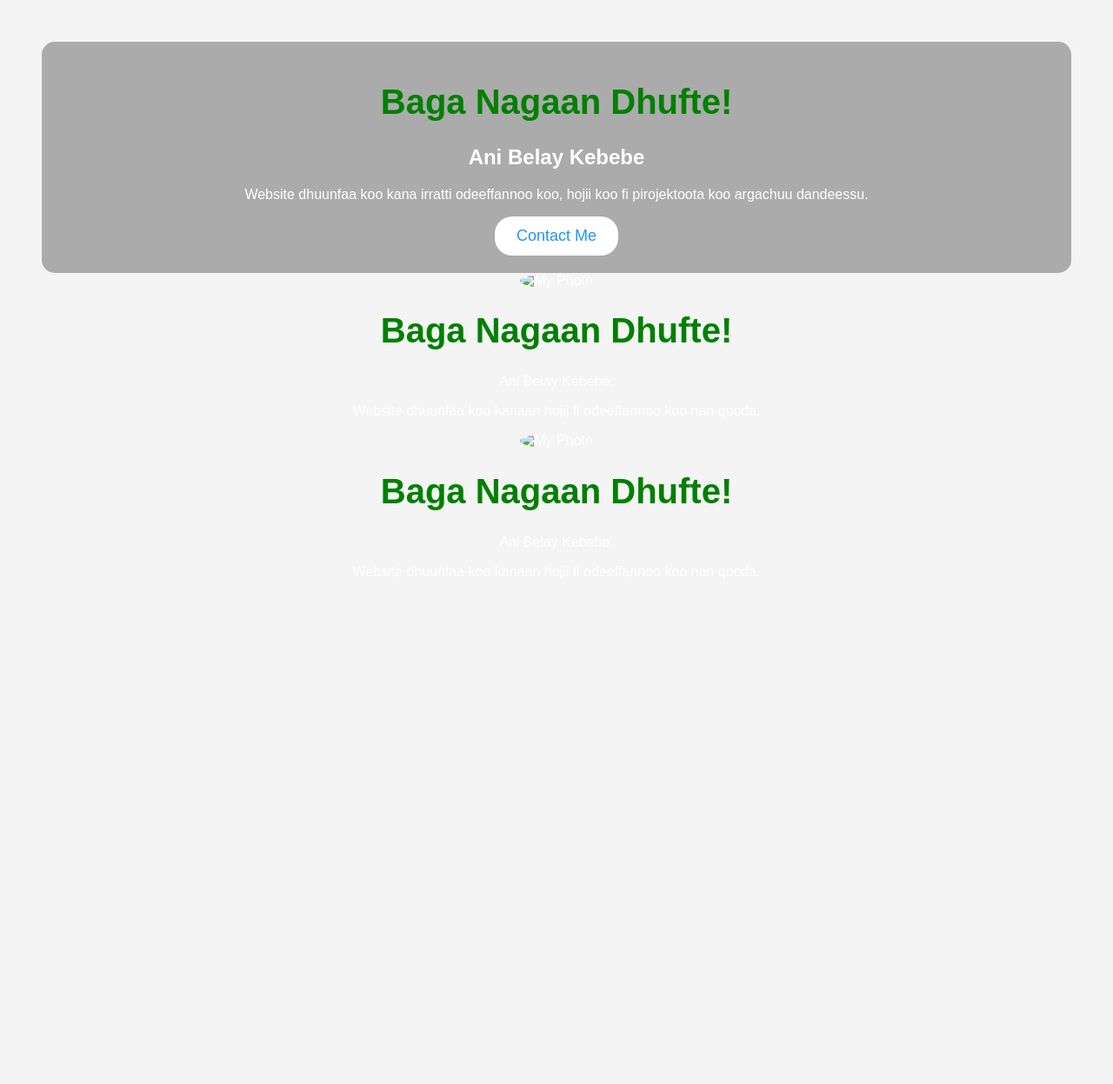
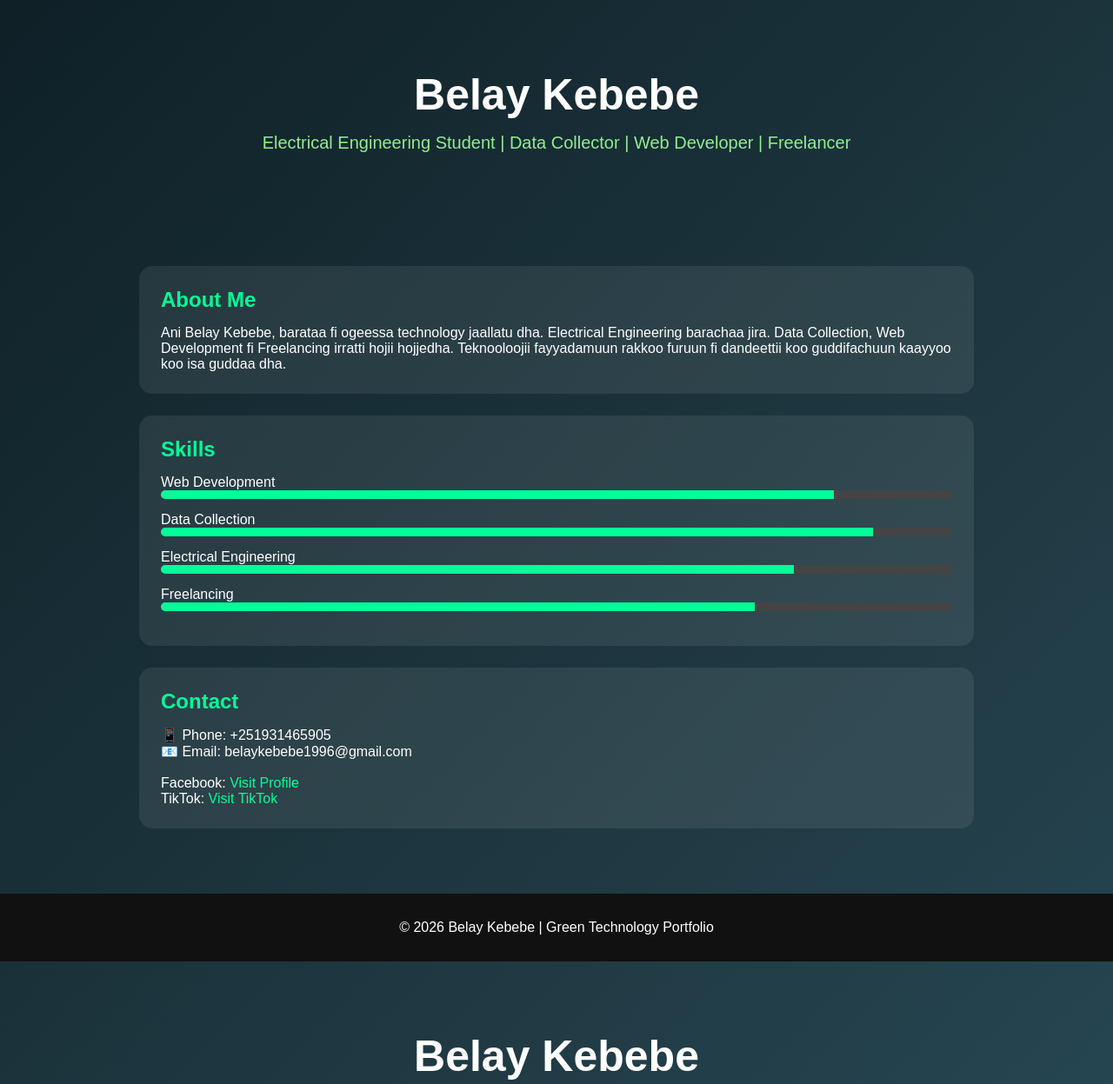
Before and after one commit to Belay647/Belay_website-2, a plain HTML site: page index.html in a window 1280 px wide. Shown: the top 1247 px of the page at 87% size. Before the commit the page ends 800 px from the top, so only its background shows below. Drawn offline with Linux system fonts and the light colour scheme.

Commit message:
Update index.html

```diff
--- a/index.html
+++ b/index.html
@@ -1,114 +1,322 @@
 
 <!DOCTYPE html>
-<html>
+<html lang="en">
 <head>
-<title>Belay Kebebe</title>
+<meta charset="UTF-8">
+<meta name="viewport" content="width=device-width, initial-scale=1.0">
+<title>Belay Kebebe Portfolio</title>
 
 <style>
-body{
-    font-family: Arial, sans-serif;
-    background: linear-gradient(to right, #4CAF50, #2196F3);
-    color: white;
-    text-align: center;
-    padding: 40px;
+
+*{
+margin:0;
+padding:0;
+box-sizing:border-box;
+font-family:Arial,sans-serif;
 }
 
-.container{
-    background: rgba(0,0,0,0.3);
-    padding: 20px;
-    border-radius: 15px;
+body{
+background:linear-gradient(135deg,#0f2027,#203a43,#2c5364);
+color:white;
 }
 
-h1{
-    font-size: 40px;
+header{
+text-align:center;
+padding:80px 20px;
 }
 
-button{
-    background: white;
-    color: #2196F3;
-    border: none;
-    padding: 12px 25px;
-    border-radius: 20px;
-    font-size: 18px;
+header h1{
+font-size:50px;
 }
+
+header p{
+margin-top:15px;
+font-size:20px;
+color:#90ee90;
+}
+
+section{
+padding:50px 20px;
+max-width:1000px;
+margin:auto;
+}
+
+.card{
+background:rgba(255,255,255,0.08);
+padding:25px;
+border-radius:15px;
+margin-bottom:25px;
+}
+
+h2{
+color:#00ff99;
+margin-bottom:15px;
+}
+
+.skill{
+margin:15px 0;
+}
+
+.bar{
+height:10px;
+background:#444;
+border-radius:10px;
+overflow:hidden;
+}
+
+.fill{
+height:10px;
+background:#00ff99;
+}
+
+footer{
+text-align:center;
+padding:30px;
+background:#111;
+}
+
+a{
+color:#00ff99;
+text-decoration:none;
+}
+
 </style>
-
 </head>
 
 <body>
 
-<div class="container">
+<header>
+<h1>Belay Kebebe</h1>
+<p>Electrical Engineering Student | Data Collector | Web Developer | Freelancer</p>
+</header>
 
-<h1>Baga Nagaan Dhufte!</h1>
+<section>
 
-<h2>Ani Belay Kebebe</h2>
+<div class="card">
+<h2>About Me</h2>
+<p>
+Ani Belay Kebebe, barataa fi ogeessa technology jaallatu dha.
+Electrical Engineering barachaa jira. Data Collection,
+Web Development fi Freelancing irratti hojii hojjedha.
+Teknooloojii fayyadamuun rakkoo furuun fi dandeettii koo
+guddifachuun kaayyoo koo isa guddaa dha.
+</p>
+</div>
 
-<p>
-Website dhuunfaa koo kana irratti odeeffannoo koo,
-hojii koo fi pirojektoota koo argachuu dandeessu.
-</p>
+<div class="card">
+<h2>Skills</h2>
 
-<button>Contact Me</button>
+<div class="skill">
+Web Development
+<div class="bar"><div class="fill" style="width:85%"></div></div>
+</div>
+
+<div class="skill">
+Data Collection
+<div class="bar"><div class="fill" style="width:90%"></div></div>
+</div>
+
+<div class="skill">
+Electrical Engineering
+<div class="bar"><div class="fill" style="width:80%"></div></div>
+</div>
+
+<div class="skill">
+Freelancing
+<div class="bar"><div class="fill" style="width:75%"></div></div>
+</div>
 
 </div>
 
-</body>
-</html><!DOCTYPE html>
-<html>
-<head>
-<title>Belay Kebebe</title>
-<style>
-body{
-    background:#f4f4f4;
-    text-align:center;
-    font-family:Arial;
-}
-h1{
-    color:green;
-}
-img{
-    width:150px;
-    border-radius:50%;
-}
-</style>
-</head>
-<body>
+<div class="card">
+<h2>Contact</h2>
 
-<img src="profile.jpg" alt="My Photo">
+<p>📱 Phone: +251931465905</p>
+<p>📧 Email: belaykebebe1996@gmail.com</p>
 
-<h1>Baga Nagaan Dhufte!</h1>
+<br>
 
-<p>Ani Belay Kebebe.</p>
-<p>Website dhuunfaa koo kanaan hojii fi odeeffannoo koo nan qooda.</p>
+<p>
+Facebook:
+<a href="https://www.facebook.com/share/17wcHudww1/" target="_blank">
+Visit Profile
+</a>
+</p>
+
+<p>
+TikTok:
+<a href="https://www.tiktok.com/@olii605" target="_blank">
+Visit TikTok
+</a>
+</p>
+
+</div>
+
+</section>
+
+<footer>
+© 2026 Belay Kebebe | Green Technology Portfolio
+</footer>
 
 </body>
 </html><!DOCTYPE html>
-<html>
+<html lang="en">
 <head>
-<title>Belay Kebebe</title>
+<meta charset="UTF-8">
+<meta name="viewport" content="width=device-width, initial-scale=1.0">
+<title>Belay Kebebe Portfolio</title>
+
 <style>
+
+*{
+margin:0;
+padding:0;
+box-sizing:border-box;
+font-family:Arial,sans-serif;
+}
+
 body{
-    background:#f4f4f4;
-    text-align:center;
-    font-family:Arial;
+background:linear-gradient(135deg,#0f2027,#203a43,#2c5364);
+color:white;
 }
-h1{
-    color:green;
+
+header{
+text-align:center;
+padding:80px 20px;
 }
-img{
-    width:150px;
-    border-radius:50%;
+
+header h1{
+font-size:50px;
 }
+
+header p{
+margin-top:15px;
+font-size:20px;
+color:#90ee90;
+}
+
+section{
+padding:50px 20px;
+max-width:1000px;
+margin:auto;
+}
+
+.card{
+background:rgba(255,255,255,0.08);
+padding:25px;
+border-radius:15px;
+margin-bottom:25px;
+}
+
+h2{
+color:#00ff99;
+margin-bottom:15px;
+}
+
+.skill{
+margin:15px 0;
+}
+
+.bar{
+height:10px;
+background:#444;
+border-radius:10px;
+overflow:hidden;
+}
+
+.fill{
+height:10px;
+background:#00ff99;
+}
+
+footer{
+text-align:center;
+padding:30px;
+background:#111;
+}
+
+a{
+color:#00ff99;
+text-decoration:none;
+}
+
 </style>
 </head>
+
 <body>
 
-<img src="profile.jpg" alt="My Photo">
+<header>
+<h1>Belay Kebebe</h1>
+<p>Electrical Engineering Student | Data Collector | Web Developer | Freelancer</p>
+</header>
 
-<h1>Baga Nagaan Dhufte!</h1>
+<section>
 
-<p>Ani Belay Kebebe.</p>
-<p>Website dhuunfaa koo kanaan hojii fi odeeffannoo koo nan qooda.</p>
+<div class="card">
+<h2>About Me</h2>
+<p>
+Ani Belay Kebebe, barataa fi ogeessa technology jaallatu dha.
+Electrical Engineering barachaa jira. Data Collection,
+Web Development fi Freelancing irratti hojii hojjedha.
+Teknooloojii fayyadamuun rakkoo furuun fi dandeettii koo
+guddifachuun kaayyoo koo isa guddaa dha.
+</p>
+</div>
+
+<div class="card">
+<h2>Skills</h2>
+
+<div class="skill">
+Web Development
+<div class="bar"><div class="fill" style="width:85%"></div></div>
+</div>
+
+<div class="skill">
+Data Collection
+<div class="bar"><div class="fill" style="width:90%"></div></div>
+</div>
+
+<div class="skill">
+Electrical Engineering
+<div class="bar"><div class="fill" style="width:80%"></div></div>
+</div>
+
+<div class="skill">
+Freelancing
+<div class="bar"><div class="fill" style="width:75%"></div></div>
+</div>
+
+</div>
+
+<div class="card">
+<h2>Contact</h2>
+
+<p>📱 Phone: +251931465905</p>
+<p>📧 Email: belaykebebe1996@gmail.com</p>
+
+<br>
+
+<p>
+Facebook:
+<a href="https://www.facebook.com/share/17wcHudww1/" target="_blank">
+Visit Profile
+</a>
+</p>
+
+<p>
+TikTok:
+<a href="https://www.tiktok.com/@olii605" target="_blank">
+Visit TikTok
+</a>
+</p>
+
+</div>
+
+</section>
+
+<footer>
+© 2026 Belay Kebebe | Green Technology Portfolio
+</footer>
 
 </body>
 </html>
```
